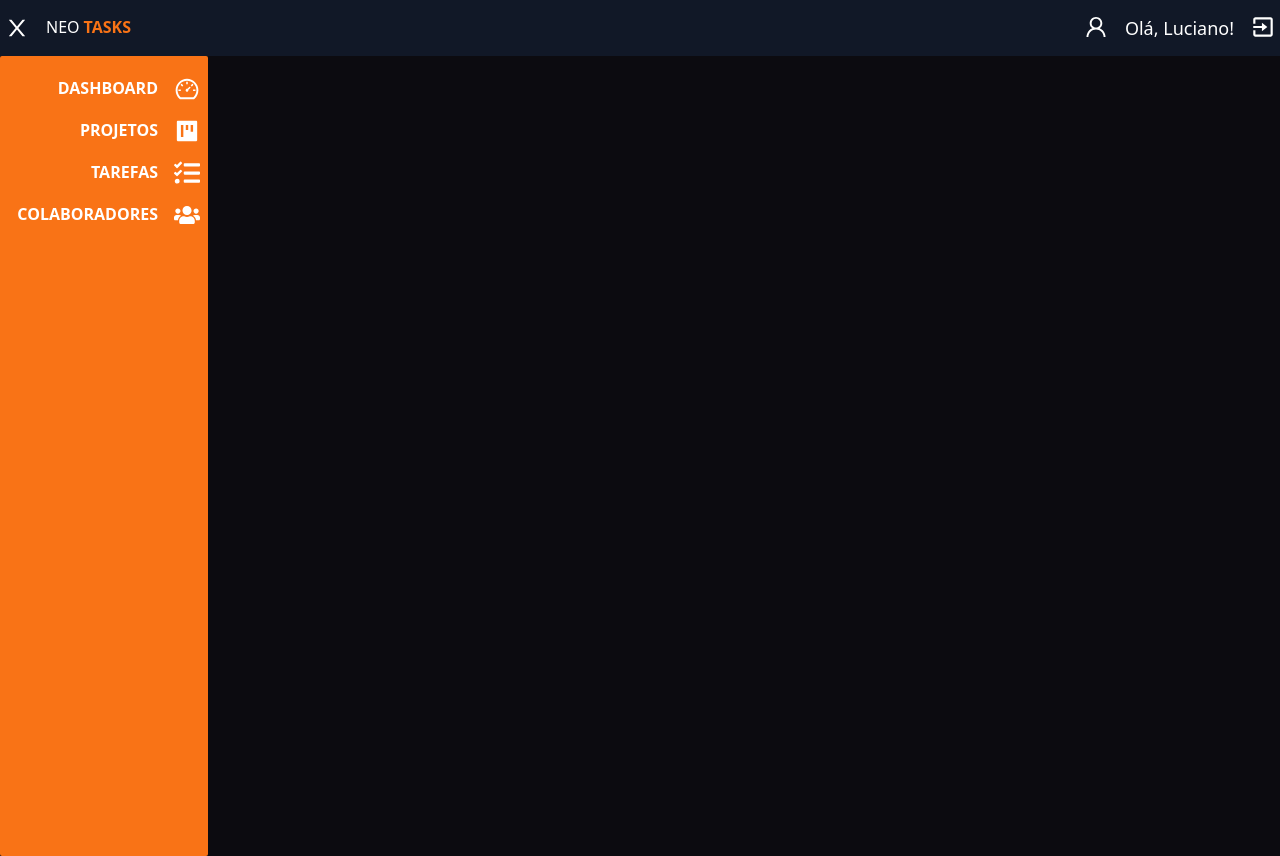
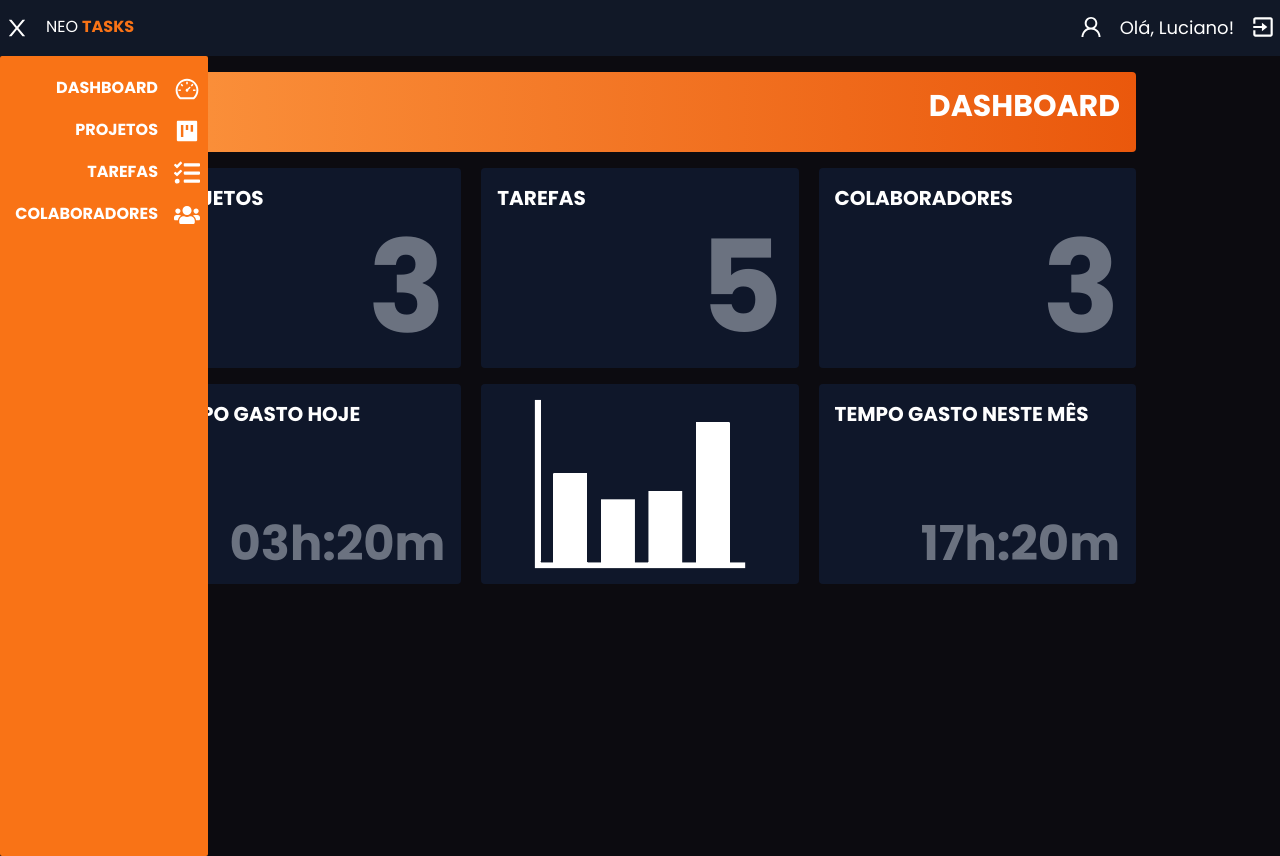
Before and after one commit to LucianoNeo/ingacode-test-frontend, a React (Vite) app: page / in a window 1280 px wide. Both pictures are taken after a click on the button 17 px from the left and 28 px from the top of the page. Built offline with nearby package versions, Linux system fonts and the light colour scheme.

Commit message:
dashboard and collab added

```diff
--- /dev/null
+++ b/src/components/ColabCard.tsx
@@ -0,0 +1,35 @@
+import { IoMdAddCircle } from "react-icons/io"
+
+interface Iprops {
+    username: string
+    tasks: number
+
+}
+
+function ColabCard({ username, tasks }: Iprops) {
+    return (
+        <div className="flex flex-col justify-center flex-wrap p-4 mx-auto gap-4">
+            <div className="bg-slate-800 w-80 md:w-96 h-28 rounded-xl flex p-4 justify-evenly items-center">
+                <div className="flex items-center gap-4">
+                    <img className='w-[70px] md:w-[70px]' src="./assets/img/user-img.png" alt="" />
+                    <div className='flex flex-col w-28 overflow-hidden'>
+                        <span className="font-extrabold uppercase text-xl w-28 text-start">{username}</span>
+                        <div className='flex items-center gap-4'>
+                            <p className='text-xs'>Tarefas:</p>
+                            <p className="font-bold text-4xl text-green-700">{tasks}</p>
+                        </div>
+
+                    </div>
+                </div>
+                <div className='flex flex-col text-center items-center hover:text-orange-600 gap-2'>
+                    <span className='text-xs'>Atribuir Tarefa:</span>
+                    <button>
+                        <IoMdAddCircle size={36} />
+                    </button>
+                </div>
+            </div>
+        </div>
+    )
+}
+
+export default ColabCard
--- /dev/null
+++ b/src/components/Collaborators.tsx
@@ -0,0 +1,29 @@
+import { IoMdAddCircle } from 'react-icons/io'
+import ColabCard from './ColabCard';
+
+interface Iprops {
+    username: string;
+    close: boolean,
+    setClose: Function
+}
+
+function Collaborators() {
+
+    return (
+        <>
+            <main className="text-white flex h-90% flex-col w-[90%] md:w-[80%] text-end ml-12 md:mx-auto overflow-auto pb-10 bg-slate-900 md:mt-4">
+                <div className="flex bg-gradient-to-r from-orange-400 to-orange-600 h-20 px-4 rounded-t-xl justify-end items-start pt-4">
+                    <h1 className="text-xl md:text-3xl font-extrabold">COLABORADORES</h1>
+                </div>
+                <ColabCard username='luciano' tasks={5} />
+                <ColabCard username='henrique' tasks={5} />
+                <ColabCard username='erica' tasks={5} />
+
+
+            </main>
+
+        </>
+    )
+}
+
+export default Collaborators
--- /dev/null
+++ b/src/components/Dashboard.tsx
@@ -0,0 +1,63 @@
+
+interface Iprops {
+
+    setPage: Function
+}
+
+function Dashboard({ setPage }: Iprops) {
+
+    return (
+        <>
+            <main className="text-white flex h-screen flex-col w-[90%] md:w-[80%] text-end px-4 ml-10 md:mx-auto overflow-auto pb-10">
+                <div className="flex bg-gradient-to-r from-orange-400 to-orange-600 h-20 mt-4 px-4 rounded justify-end items-start pt-4">
+                    <h1 className="text-xl md:text-3xl font-extrabold">DASHBOARD</h1>
+                </div>
+                <div className="flex flex-col justify-between  md:flex-row flex-wrap">
+                    <div
+                        onClick={() => setPage('projects')}
+                        className="bg-slate-900 w-[100%] md:w-[32%] h-[200px] mt-4 p-4 rounded flex justify-between flex-col cursor-pointer hover:bg-slate-800 transition-all">
+                        <h2 className="text-xl font-extrabold text-left">PROJETOS</h2>
+                        <span className="text-9xl font-extrabold text-gray-500 text-right">3</span>
+                    </div>
+
+                    <div
+                        onClick={() => setPage('tasks')}
+                        className="bg-slate-900 w-[100%] md:w-[32%] h-[200px] mt-4  p-4 rounded flex justify-between flex-col cursor-pointer hover:bg-slate-800 transition-all">
+                        <h2 className="text-xl font-extrabold text-left">TAREFAS</h2>
+                        <span className="text-9xl font-extrabold text-gray-500 text-right">5</span>
+                    </div>
+
+                    <div
+                        onClick={() => setPage('collaborators')}
+                        className="bg-slate-900 w-[100%] md:w-[32%] h-[200px] mt-4  p-4 rounded flex justify-between flex-col cursor-pointer hover:bg-slate-800 transition-all">
+                        <h2 className="text-xl font-extrabold text-left">COLABORADORES</h2>
+                        <span className="text-9xl font-extrabold text-gray-500 text-right">3</span>
+                    </div>
+
+                    <div
+                        className="bg-slate-900 w-[100%] md:w-[32%] h-[200px] mt-4  p-4 rounded flex justify-between flex-col cursor-pointer hover:bg-slate-800 transition-all ">
+                        <h2 className="text-xl font-extrabold text-left">TEMPO GASTO HOJE</h2>
+                        <span className="text-5xl font-extrabold text-gray-500 text-right">03h:20m</span>
+                    </div>
+
+                    <div className="hidden md:flex bg-slate-900 w-[100%] md:w-[32%] h-[200px] mt-4 rounded justify-center flex-col cursor-pointer hover:bg-slate-800 transition-all items-center">
+                        <img
+                            className="w-[80%]"
+                            src="./assets/img/graphic.gif" alt="" />
+                    </div>
+
+                    <div
+                        className="bg-slate-900 w-[100%] md:w-[32%] h-[200px] mt-4  p-4 rounded flex justify-between flex-col cursor-pointer hover:bg-slate-800 transition-all">
+                        <h2 className="text-xl font-extrabold text-left">TEMPO GASTO NESTE MÊS</h2>
+                        <span className="text-5xl font-extrabold text-gray-500 text-right">17h:20m</span>
+                    </div>
+                </div>
+
+
+            </main>
+
+        </>
+    )
+}
+
+export default Dashboard
--- /dev/null
+++ b/src/components/Header.tsx
@@ -0,0 +1,44 @@
+import { useState } from "react";
+import { AiOutlineClose, AiOutlineUser } from 'react-icons/ai';
+import { BiExit } from 'react-icons/bi';
+import { GiHamburgerMenu } from 'react-icons/gi';
+import Logo from "../components/Logo";
+
+interface Iprops {
+    username: string;
+    close: boolean,
+    setClose: Function
+}
+
+function Header({ username, close, setClose }: Iprops) {
+
+    return (
+        <>
+            <header className="bg-gray-900 text-white w-full h-14 p-1 flex items-center justify-between">
+                <div className="flex  gap-4">
+                    <button
+                        className="transition-all text-bold"
+                        onClick={() => setClose(!close)}>
+                        {
+                            close ?
+                                <AiOutlineClose size={26} />
+                                :
+                                <GiHamburgerMenu size={26} />
+                        }
+                    </button>
+                    <Logo size='3xl' />
+                </div>
+                <div className="flex items-start justify-start gap-4">
+                    <AiOutlineUser size={26} />
+                    <span className="text-lg">Olá, {username}!</span>
+                    <button className="text-red">
+                        <BiExit size={26} />
+                    </button>
+                </div>
+            </header>
+
+        </>
+    )
+}
+
+export default Header
--- a/src/components/Menu.tsx
+++ b/src/components/Menu.tsx
@@ -2,31 +2,54 @@ import { AiOutlineDashboard, AiFillProject } from 'react-icons/ai'
 import { FaTasks, FaUsers } from 'react-icons/fa'
 
 interface Iprops {
-    open: boolean
+    open: boolean,
+    setClose: Function,
+    close: boolean,
+    setPage: Function,
 }
 
-function Menu(props: Iprops) {
+function Menu({ open, setPage, setClose }: Iprops) {
 
     return (
-        <nav className={`flex flex-col w-52 h-screen font-bold bg-orange-500 rounded-sm p-1  absolute transition-all
-        ${props.open ? 'left-0' : 'left-[-170px]'}`}>
+        <nav className={`flex flex-col w-52 h-[100vh] font-bold bg-orange-500 rounded-sm p-1  absolute transition-all
+        ${open ? 'left-0' : 'left-[-170px]'}`}>
             <ul className='flex flex-col gap-4 py-4 overflow-hidden p-1'>
-                <li className='flex gap-4 hover:text-gray-900 text-justify justify-end cursor-pointer'>
+                <li
+                    onClick={() => {
+                        setPage('dashboard')
+                        setClose(!close)
+                    }}
+                    className='flex gap-4 hover:text-gray-900 text-justify justify-end cursor-pointer'>
                     <span>DASHBOARD</span>
                     <AiOutlineDashboard size={26} />
 
                 </li>
-                <li className='flex gap-4 hover:text-gray-900 text-right justify-end cursor-pointer'>
+                <li
+                    onClick={() => {
+                        setPage('projects')
+                        setClose(!close)
+                    }}
+                    className='flex gap-4 hover:text-gray-900 text-right justify-end cursor-pointer'>
                     <span>PROJETOS</span>
                     <AiFillProject size={26} />
 
                 </li>
-                <li className='flex gap-4 hover:text-gray-900 text-right justify-end cursor-pointer'>
+                <li
+                    onClick={() => {
+                        setPage('tasks')
+                        setClose(!close)
+                    }}
+                    className='flex gap-4 hover:text-gray-900 text-right justify-end cursor-pointer'>
                     <span>TAREFAS</span>
                     <FaTasks size={26} />
 
                 </li>
-                <li className='flex gap-4 hover:text-gray-900 text-right justify-end cursor-pointer'>
+                <li
+                    onClick={() => {
+                        setPage('collaborators')
+                        setClose(!close)
+                    }}
+                    className='flex gap-4 hover:text-gray-900 text-right justify-end cursor-pointer'>
                     <span>COLABORADORES</span>
                     <FaUsers size={26} />
 
--- /dev/null
+++ b/src/components/Projects.tsx
@@ -0,0 +1,27 @@
+
+interface Iprops {
+    username: string;
+    close: boolean,
+    setClose: Function
+}
+
+function Projects() {
+
+    return (
+        <>
+            <main className="text-white flex h-screen flex-col w-[90%] md:w-[80%] text-end ml-12 md:mx-auto overflow-auto pb-10 bg-slate-900 md:mt-4">
+                <div className="flex bg-gradient-to-r from-orange-400 to-orange-600 h-20 px-4 rounded-t-xl justify-end items-start pt-4">
+                    <h1 className="text-xl md:text-3xl font-extrabold">PROJETOS</h1>
+                </div>
+                <div className="flex flex-col justify-between  md:flex-row flex-wrap">
+
+                </div>
+
+
+            </main>
+
+        </>
+    )
+}
+
+export default Projects
--- /dev/null
+++ b/src/components/Tasks.tsx
@@ -0,0 +1,27 @@
+
+interface Iprops {
+    username: string;
+    close: boolean,
+    setClose: Function
+}
+
+function Tasks() {
+
+    return (
+        <>
+            <main className="text-white flex h-screen flex-col w-[90%] md:w-[80%] text-end ml-12 md:mx-auto overflow-auto pb-10 bg-slate-900 md:mt-4">
+                <div className="flex bg-gradient-to-r from-orange-400 to-orange-600 h-20 px-4 rounded-t-xl justify-end items-start pt-4">
+                    <h1 className="text-xl md:text-3xl font-extrabold">TAREFAS</h1>
+                </div>
+                <div className="flex flex-col justify-between  md:flex-row flex-wrap">
+
+                </div>
+
+
+            </main>
+
+        </>
+    )
+}
+
+export default Tasks
--- a/src/pages/Home.tsx
+++ b/src/pages/Home.tsx
@@ -1,38 +1,23 @@
-import Logo from "../components/Logo"
-import { GiHamburgerMenu } from 'react-icons/gi';
 import { useState } from "react";
-import { AiOutlineUser, AiOutlineClose } from 'react-icons/ai'
-import { BiExit } from 'react-icons/bi'
+import Collaborators from "../components/Collaborators";
+import Dashboard from "../components/Dashboard";
+import Header from "../components/Header";
 import Menu from "../components/Menu";
+import Projects from "../components/Projects";
+import Tasks from "../components/Tasks";
 
 function Home() {
   const [username, setUserName] = useState('Luciano')
   const [close, setClose] = useState(false)
+  const [page, setPage] = useState('dashboard')
   return (
     <>
-      <header className="bg-gray-900 text-white w-full h-14 p-1 flex items-center justify-between">
-        <div className="flex  gap-4">
-          <button
-            className="transition-all text-bold"
-            onClick={() => setClose(!close)}>
-            {
-              close ?
-                <AiOutlineClose size={26} />
-                :
-                <GiHamburgerMenu size={26} />
-            }
-          </button>
-          <Logo size='4xl' />
-        </div>
-        <div className="flex items-start justify-start gap-4">
-          <AiOutlineUser size={26} />
-          <span className="text-lg">Olá, {username}!</span>
-          <button className="text-red">
-            <BiExit size={26} />
-          </button>
-        </div>
-      </header>
-      <Menu open={close} />
+      <Header close={close} setClose={setClose} username={username} />
+      <Menu open={close} setPage={setPage} setClose={setClose} close={close} />
+      {page == 'dashboard' && <Dashboard setPage={setPage} />}
+      {page == 'projects' && <Projects />}
+      {page == 'tasks' && <Tasks />}
+      {page == 'collaborators' && <Collaborators />}
     </>
   )
 }
--- a/src/pages/Login.tsx
+++ b/src/pages/Login.tsx
@@ -10,7 +10,7 @@ function Login() {
       <div className="flex flex-col p-2 gap-3">
         <span>Seja bem vindo ao</span>
         <div className="translate-y-[-15px]">
-          <Logo />
+          <Logo size="5xl" />
         </div>
         <p className="italic max-w-xs text-sm">Um sistema para gerenciamento de tarefas simplificado: rastreie o tempo gasto, atribua tarefas a colaboradores, adicione e remova projetos e tarefas facilmente"</p>
         <img
--- a/src/styles/global.css
+++ b/src/styles/global.css
@@ -5,4 +5,5 @@
 body{
     color: white;
     background-color: #0C0B10;
+    font-family: 'Poppins';
 }
```
Also changed, not shown: public/assets/img/graphic.gif (added), public/assets/img/user-img.png (added).
